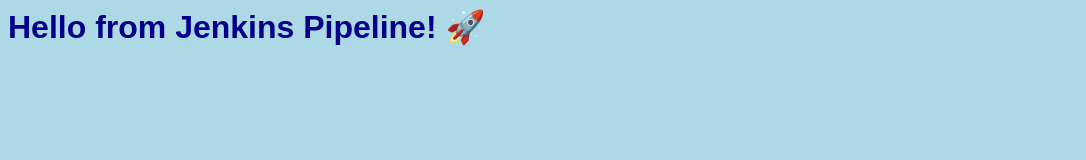
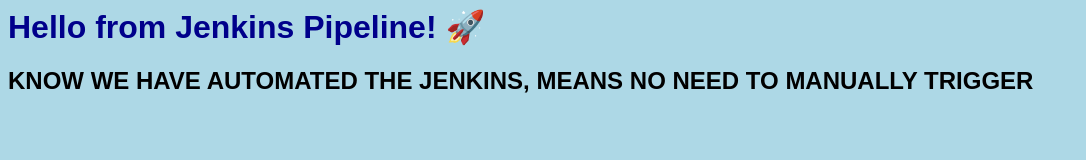
Before and after one commit to Naman1801gusain/jenkins-s3-demo, a plain HTML site: page index.html in a window 1280 px wide. Shown: the whole page, without its empty margins (0-1086 px from the left). Drawn offline with Linux system fonts and the light colour scheme.

Commit message:
Add automated Jenkins message to index.html

```diff
--- a/index.html
+++ b/index.html
@@ -1,2 +1,3 @@
 <head><link rel="stylesheet" href="style.css"></head>
 <h1>Hello from Jenkins Pipeline! 🚀</h1>
+<h2> KNOW WE HAVE AUTOMATED THE JENKINS, MEANS NO NEED TO MANUALLY TRIGGER </h2>
```
